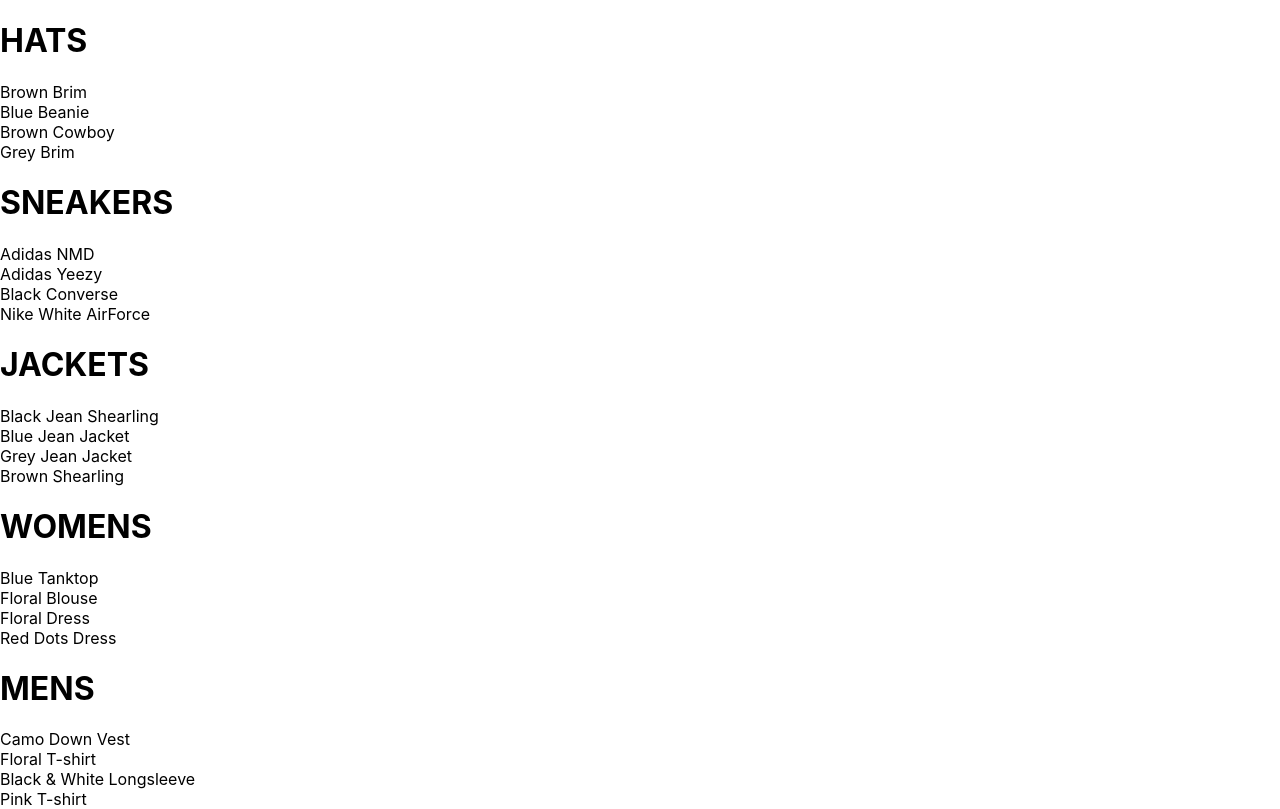
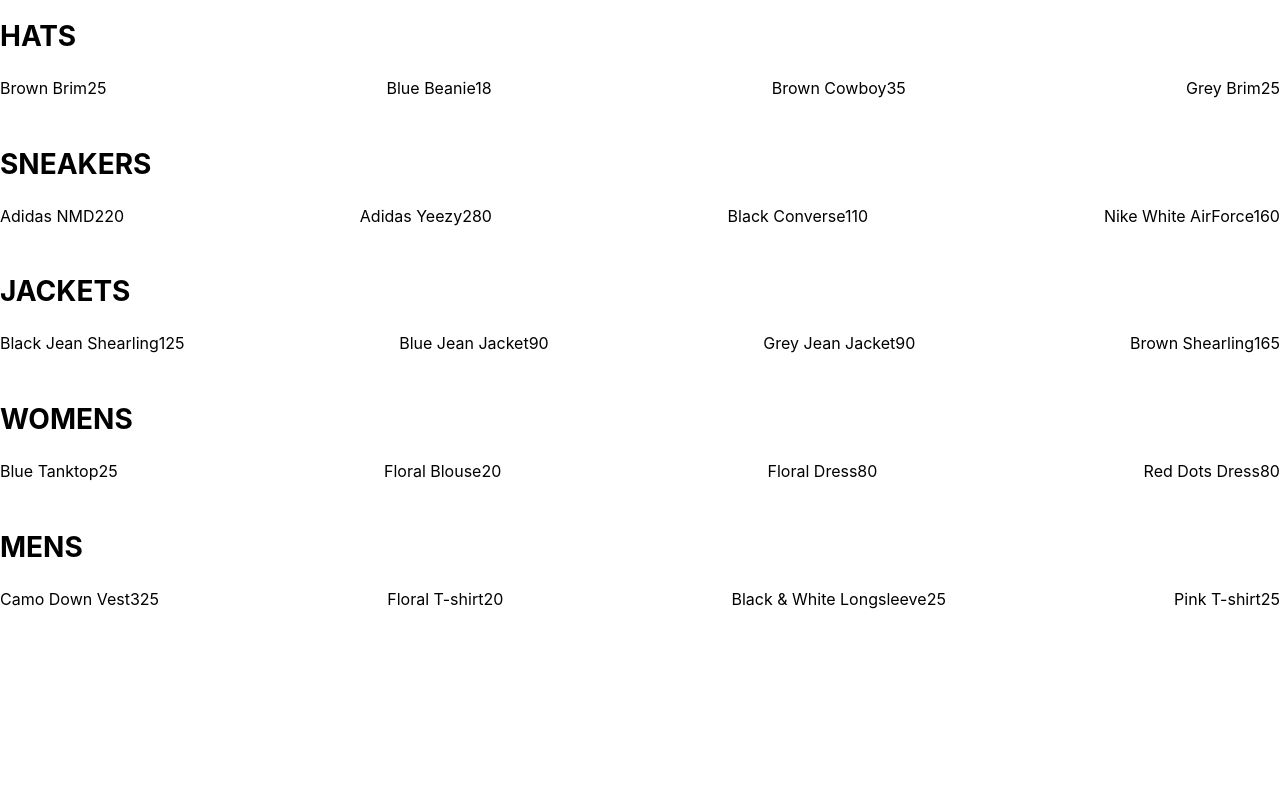
Before and after one commit to ericzlmd/crwn-clothing, a React (Create React App) app: page /shop in a window 1280 px wide. Built offline with nearby package versions, Linux system fonts and the light colour scheme; grey boxes are pictures that could not be loaded.

Commit message:
Added styling to collection-preview component

```diff
--- a/src/components/collection-preview/collection-preview.component.jsx
+++ b/src/components/collection-preview/collection-preview.component.jsx
@@ -1,5 +1,7 @@
 import React from "react";
 import "./collection-preview.styles.scss";
+
+import CollectionItem from "../collection-item/collection-item.component";
 
 const CollectionPreview = ({ title, items }) => (
   <div className="collection-preview">
@@ -8,8 +10,8 @@
       {items
         // limit preview to 4 items
         .filter((item, idx) => idx < 4)
-        .map(item => (
-          <div key={item.id}>{item.name}</div>
+        .map(({ id, ...otherItemProps}) => (
+          <CollectionItem key={id} {...otherItemProps} />
         ))}
     </div>
   </div>
--- a/src/components/collection-preview/collection-preview.styles.scss
+++ b/src/components/collection-preview/collection-preview.styles.scss
@@ -0,0 +1,15 @@
+.collection-preview {
+  display: flex;
+  flex-direction: column;
+  margin-bottom: 30px;
+
+  .title {
+    font-size: 28px;
+    margin-bottom: 25px;
+  }
+
+  .preview {
+    display: flex;
+    justify-content: space-between;
+  }
+}
```
